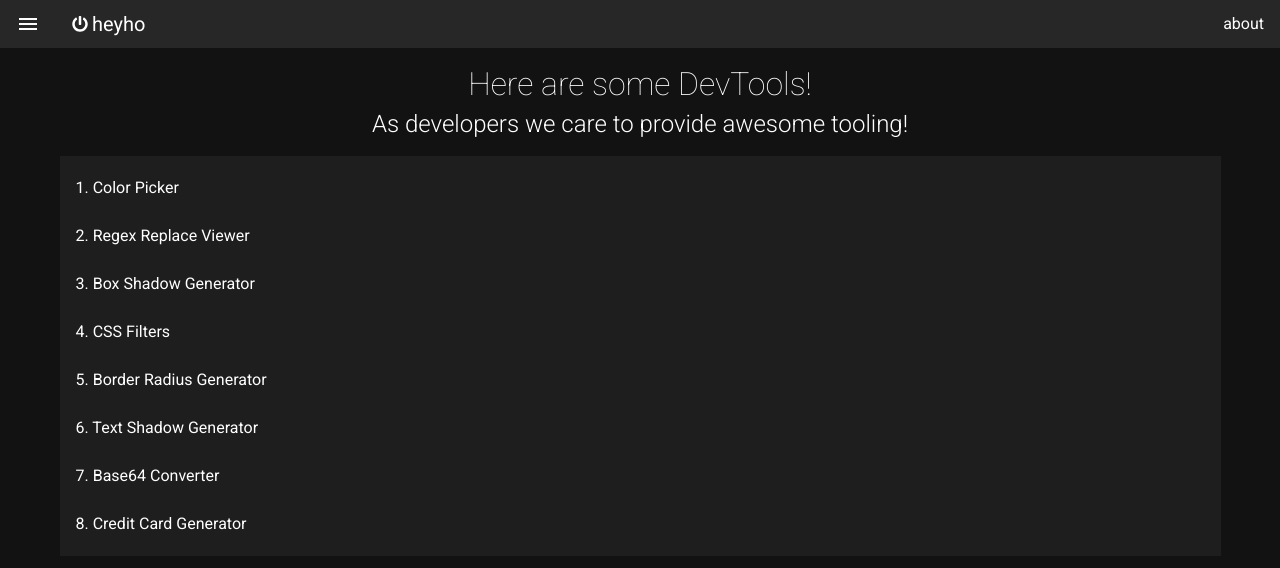
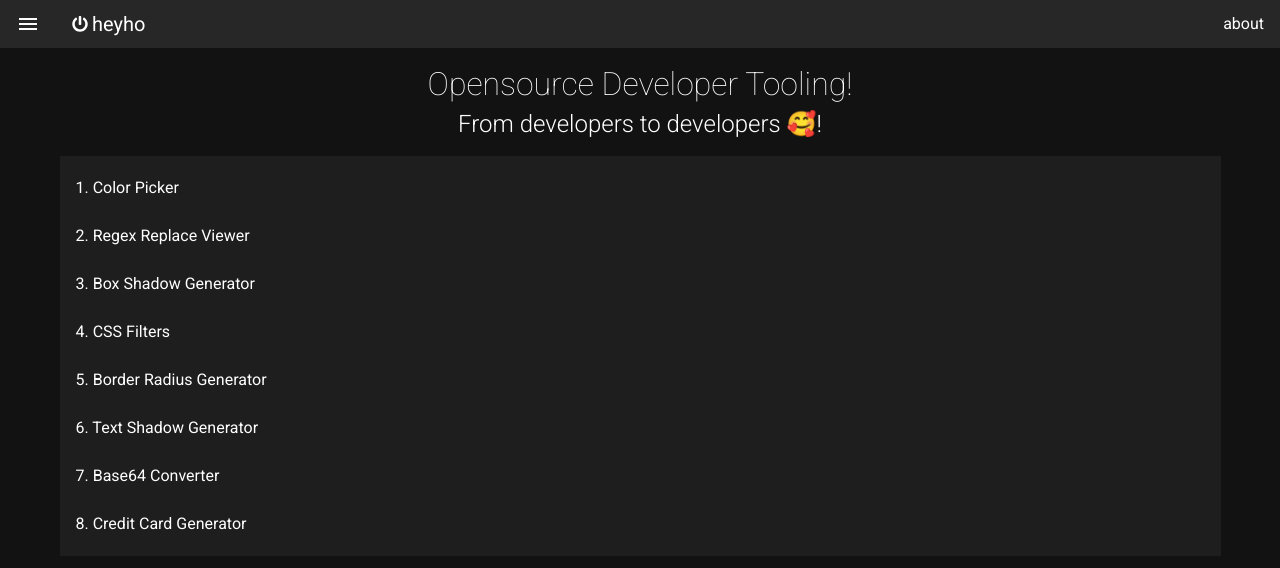
Before and after one commit to heyhoio/heyho, a Nuxt app: page / in a window 1280 px wide. Shown: the top 568 px of the page. Built offline with nearby package versions, Linux system fonts and the light colour scheme.

Commit message:
refactor initial message

```diff
--- a/pages/index.vue
+++ b/pages/index.vue
@@ -1,8 +1,8 @@
 <template>
   <v-layout column justify-center align-center>
-    <h1 class="font-weight-thin">Here are some DevTools!</h1>
+    <h1 class="font-weight-thin">Opensource Developer Tooling!</h1>
     <p class="headline font-weight-light">
-      As developers we care to provide awesome tooling!
+      From developers to developers 🥰!
     </p>
     <v-list width="100%">
       <v-list-item v-for="({ to, text }, index) in links" :key="to" :to="to"
```
